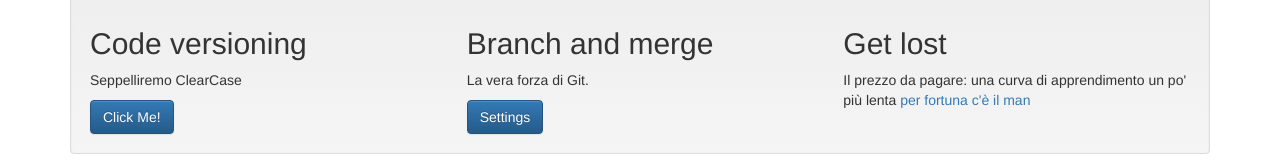
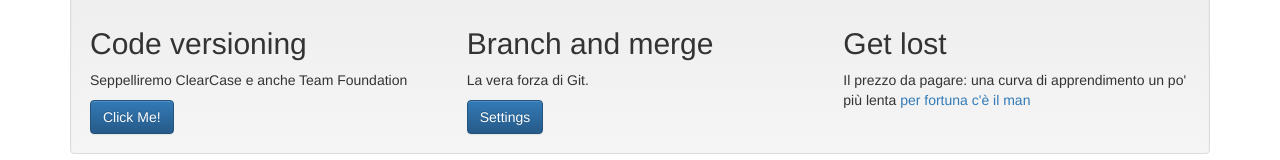
Before and after one commit to Rospaccio/test, a plain HTML site: page index.html in a window 1280 px wide. Shown: the part 460-620 px from the top of the page. Drawn offline with nearby package versions, Linux system fonts and the light colour scheme.

Commit message:
Add message

```diff
--- a/index.html
+++ b/index.html
@@ -65,7 +65,7 @@
                 <div class="row">
                     <div class="col-md-4">
                         <h2>Code versioning</h2>
-                        <p>Seppelliremo ClearCase</p>
+                        <p>Seppelliremo ClearCase e anche Team Foundation</p>
                         <input class="btn btn-primary" type="button" onclick="clickHandler()" value="Click Me!"></input>
                     </div>
                     <div class="col-md-4">
```
